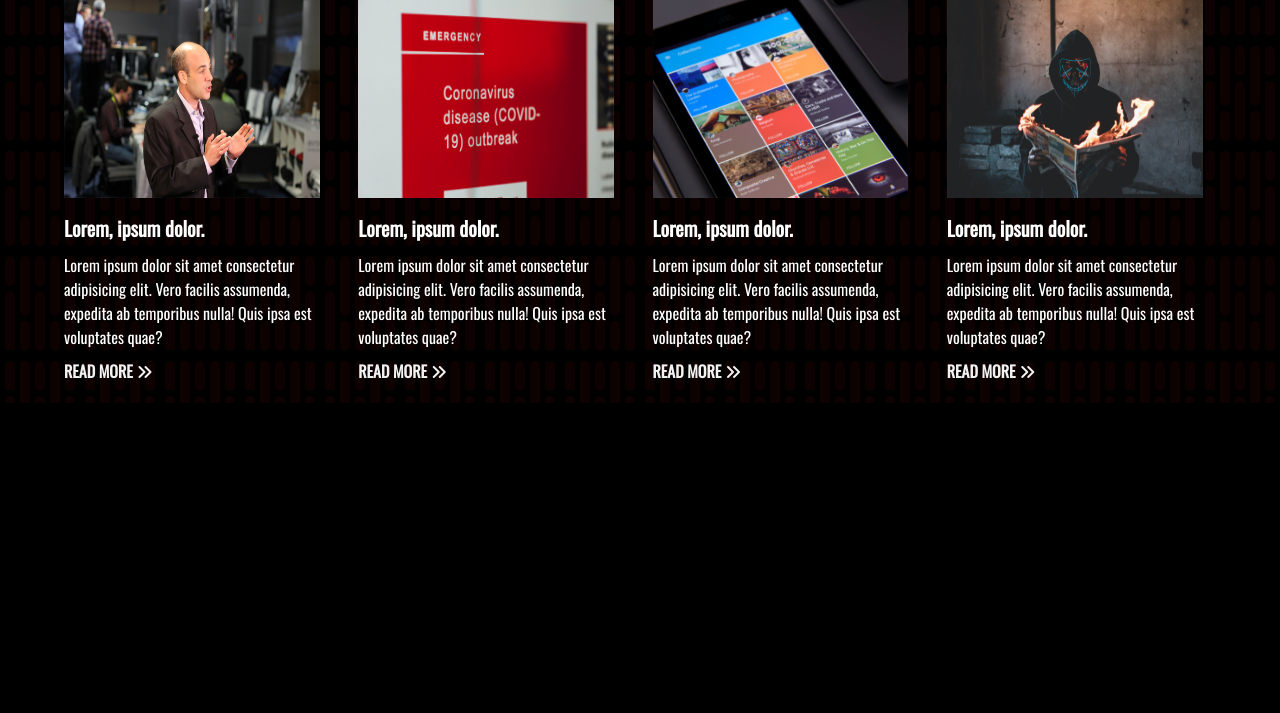
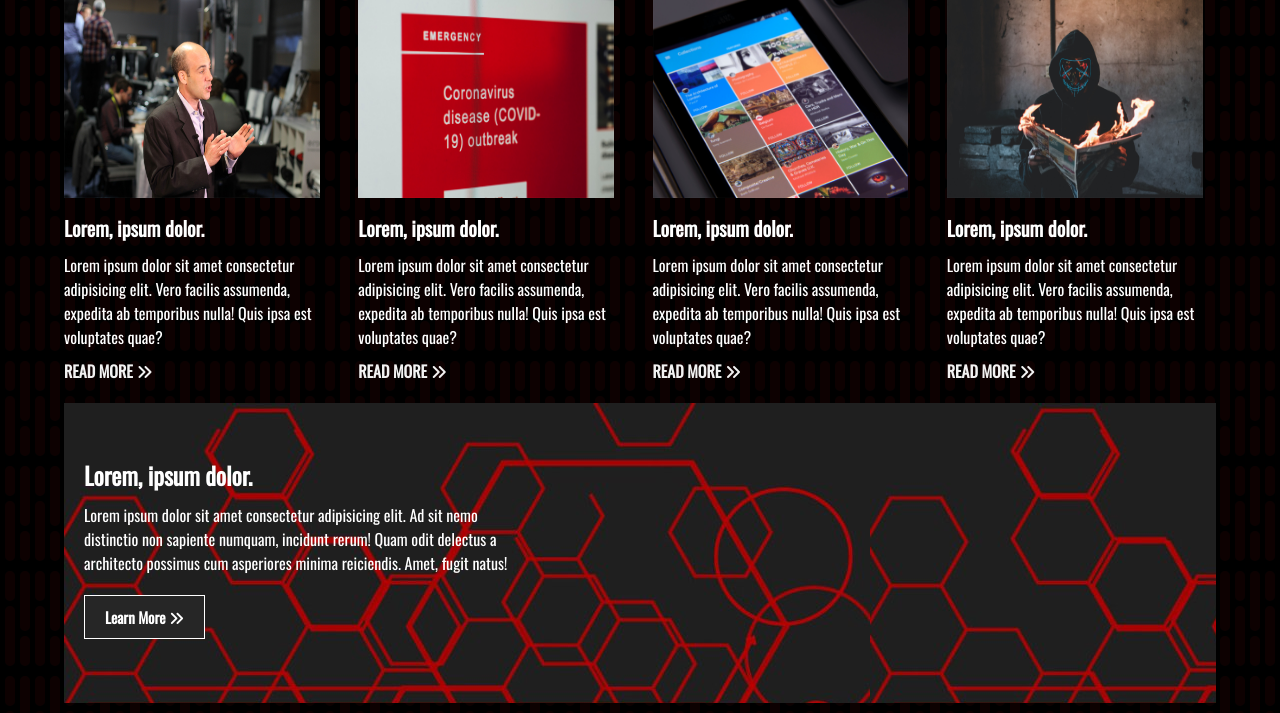
Before and after one commit to ADahjer/html-css-trainig, a plain HTML site: page index.html in a window 1280 px wide. Shown: the part 904-1617 px from the top of the page. Before the commit the page ends 1307 px from the top, so only its background shows below. Drawn offline with nearby package versions, Linux system fonts and the light colour scheme.

Commit message:
added banner 1

```diff
--- a/index.html
+++ b/index.html
@@ -82,6 +82,13 @@
                 <a href="#">Read More <i class="fas fa-angle-double-right"></i></a>
             </div>
         </div>
+
+        <!-- Banner 1 -->
+        <div class="banner banner__1">
+            <h2>Lorem, ipsum dolor.</h2>
+            <p>Lorem ipsum dolor sit amet consectetur adipisicing elit. Ad sit nemo distinctio non sapiente numquam, incidunt rerum! Quam odit delectus a architecto possimus cum asperiores minima reiciendis. Amet, fugit natus!</p>
+            <a href="#" class="btn">Learn More <i class="fas fa-angle-double-right"></i></a>
+        </div>
     </div>
 
 </body>
--- a/styles.css
+++ b/styles.css
@@ -91,7 +91,7 @@ hr {
     color: white;
     font-size: 15px;
     border: 1px solid white;
-    margin: 20px 0;
+    margin: 10px 0;
 }
 
 .btn:hover {
@@ -132,3 +132,26 @@ hr {
 .card a:hover {
     text-decoration: underline;
 }
+
+/* Banner 1 */
+.banner {
+    width: 100%;
+    height: 300px;
+    background: url('./img/tech-red.jpg');
+    margin: 10px 0;
+
+    display: flex;
+    flex-direction: column;
+    align-items: flex-start;
+    justify-content: center;
+    padding: 0 20px;
+}
+
+.banner h2,
+.banner p {
+    margin-bottom: 10px;
+}
+
+.banner p {
+    width: 40%;
+}
```
